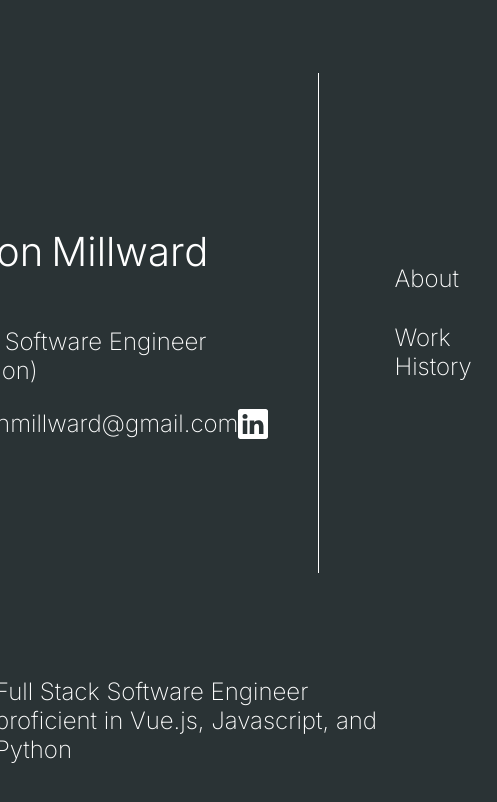
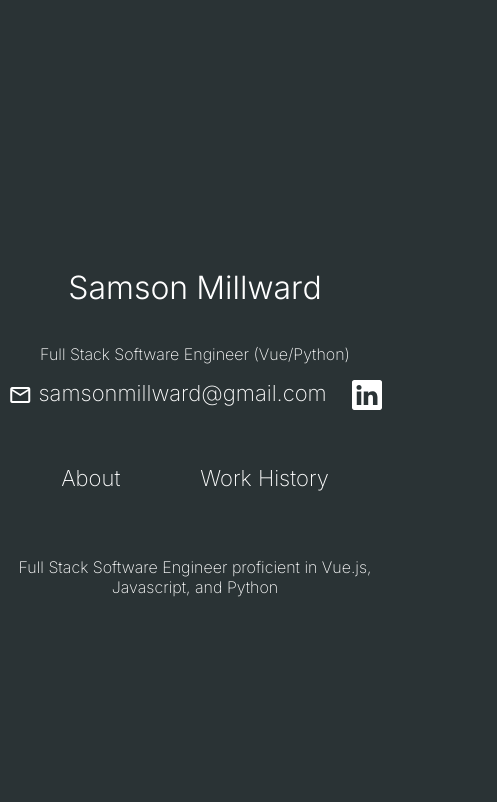
Before and after one commit to samsonmillward/SamsonMillwardVue, a Vue app: page / in a window 390 px wide. Shown: the top 802 px of the page, 497 px wide, since content can reach past the window. Built offline with nearby package versions, Linux system fonts and the light colour scheme.

Commit message:
improved responsiveness

```diff
--- a/src/scss/main.scss
+++ b/src/scss/main.scss
@@ -34,7 +34,7 @@ h3 {
 
 p,
 a {
-    font-size: 1.5rem;
+    font-size: 22px;
     font-family: 'Inter', sans-serif;
     font-weight: 200;
     font-variation-settings: "wdth" 100;
@@ -165,8 +165,55 @@ body {
 }
 
 @media (max-width: 1300px) {
+    h1 {
+        font-size: 32px;
+    }
+
+    h2 {
+        font-size: 24px;
+    }
+
+    p {
+        font-size: 16px;
+    }
+
+    p,
+    h1,
+    h2,
+    h3 {
+        text-align: center;
+    }
+
+    .name-destroy {
+        justify-content: center;
+    }
+
     .wrapper {
         flex-direction: column;
+        gap: 0;
+
+        &--left {
+            flex-direction: column;
+        }
+
+        &--right {
+            width: auto;
+        }
+
+        nav {
+            flex-direction: row;
+            margin: 50px 0;
+        }
+    }
+
+    .links {
+        justify-content: center;
+        flex-wrap: wrap;
+        gap: 25px;
+    }
+
+    .divider {
+        display: none;
     }
 
     .divider {
```
